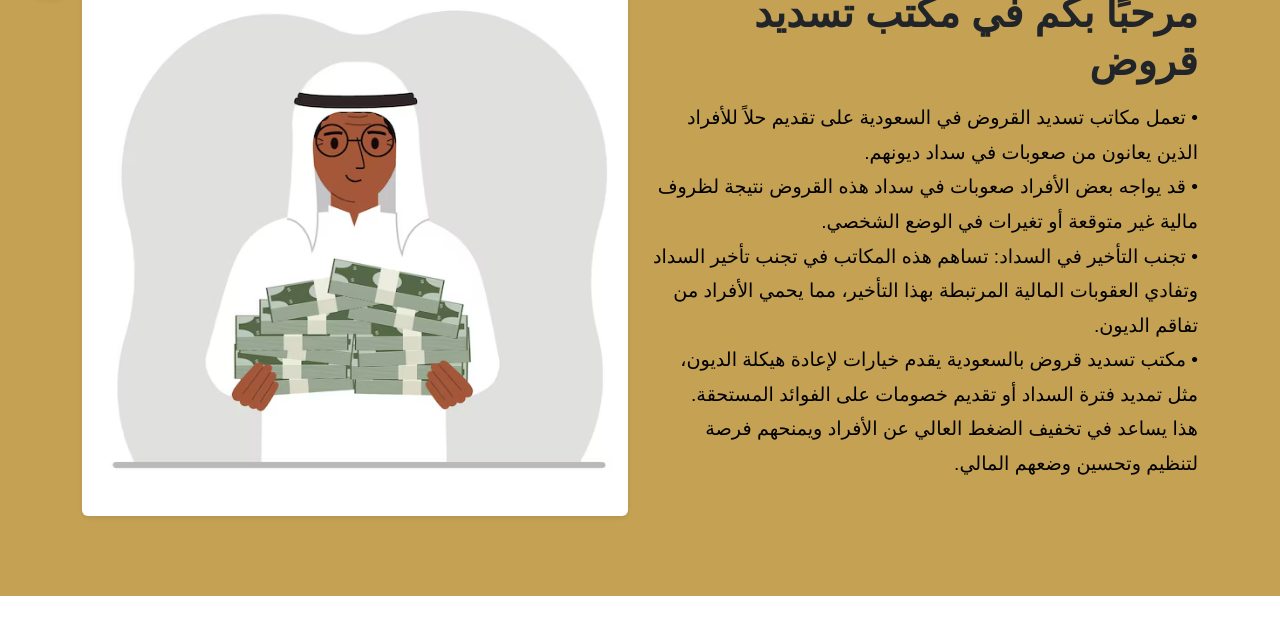
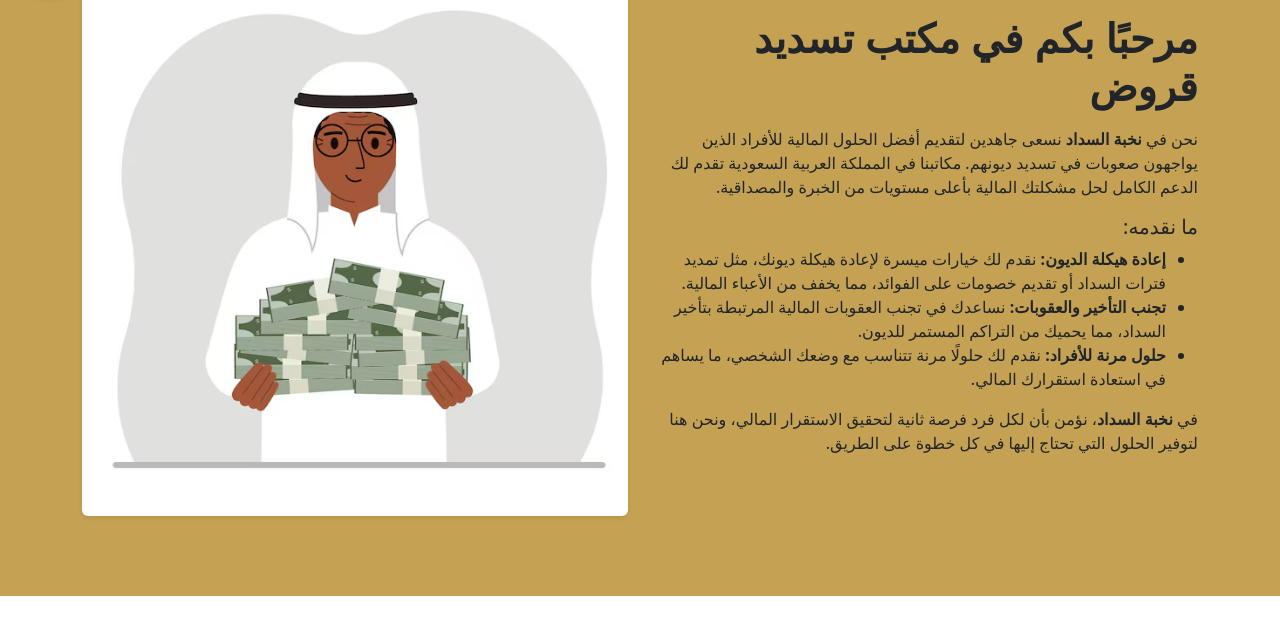
Before and after one commit to menna00essam/sadadElqrod, a plain HTML site: page index.html in a window 1280 px wide. Shown: the part 787-1422 px from the top of the page. Drawn offline with nearby package versions, Linux system fonts and the light colour scheme.

Commit message:
compelet

```diff
--- a/index.html
+++ b/index.html
@@ -82,12 +82,18 @@
     <!-- النص -->
     <div class="col-lg-6 col-md-12 mb-4 mb-lg-0 text-center text-lg-start">
       <h1 class="fw-bold mb-3" style="font-family: 'Arial', sans-serif;">مرحبًا بكم في مكتب تسديد قروض</h1>
-      <p class="lead" style="font-family: 'Cairo', sans-serif; line-height: 1.8; font-size: 1.2rem; color: #000000; ">
-        <span>• تعمل مكاتب تسديد القروض في السعودية على تقديم حلاً للأفراد الذين يعانون من صعوبات في سداد ديونهم.</span><br>
-        <span>• قد يواجه بعض الأفراد صعوبات في سداد هذه القروض نتيجة لظروف مالية غير متوقعة أو تغيرات في الوضع الشخصي.</span><br>
-        <span>• تجنب التأخير في السداد: تساهم هذه المكاتب في تجنب تأخير السداد وتفادي العقوبات المالية المرتبطة بهذا التأخير، مما يحمي الأفراد من تفاقم الديون.</span><br>
-        <span>• مكتب تسديد قروض بالسعودية يقدم خيارات لإعادة هيكلة الديون، مثل تمديد فترة السداد أو تقديم خصومات على الفوائد المستحقة.</span><br>
-        <span>هذا يساعد في تخفيف الضغط العالي عن الأفراد ويمنحهم فرصة لتنظيم وتحسين وضعهم المالي.</span>
+      <p class="lead" style="font-family: 'Cairo', sans-serif; line-height: 1.8; font-size: 1.2rem; color: #3e3e3e; ">
+        <p>نحن في <strong>نخبة السداد</strong> نسعى جاهدين لتقديم أفضل الحلول المالية للأفراد الذين يواجهون صعوبات في تسديد ديونهم. مكاتبنا في المملكة العربية السعودية تقدم لك الدعم الكامل لحل مشكلتك المالية بأعلى مستويات من الخبرة والمصداقية.</p>
+
+        <h5>ما نقدمه:</h5>
+        <ul>
+            <li><strong>إعادة هيكلة الديون:</strong> نقدم لك خيارات ميسرة لإعادة هيكلة ديونك، مثل تمديد فترات السداد أو تقديم خصومات على الفوائد، مما يخفف من الأعباء المالية.</li>
+            <li><strong>تجنب التأخير والعقوبات:</strong> نساعدك في تجنب العقوبات المالية المرتبطة بتأخير السداد، مما يحميك من التراكم المستمر للديون.</li>
+            <li><strong>حلول مرنة للأفراد:</strong> نقدم لك حلولًا مرنة تتناسب مع وضعك الشخصي، ما يساهم في استعادة استقرارك المالي.</li>
+        </ul>
+
+        <p>في <strong>نخبة السداد</strong>، نؤمن بأن لكل فرد فرصة ثانية لتحقيق الاستقرار المالي، ونحن هنا لتوفير الحلول التي تحتاج إليها في كل خطوة على الطريق.</p>
+
       </p>
     </div>
 
```
